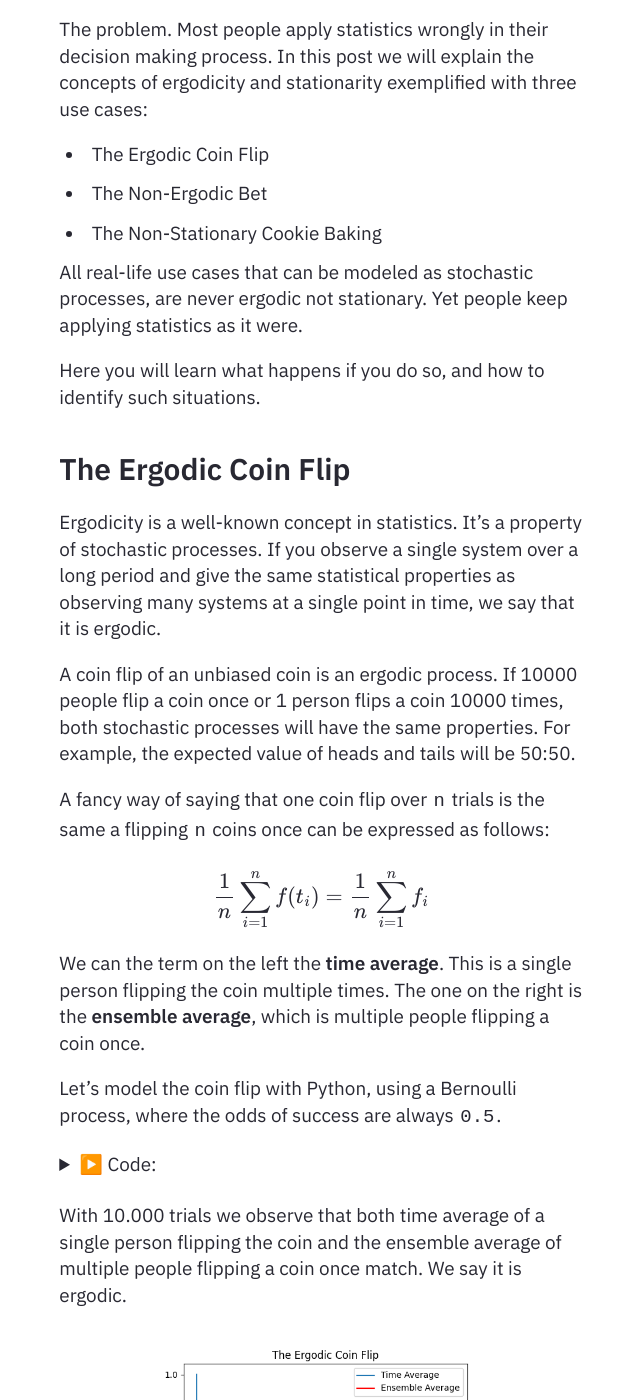
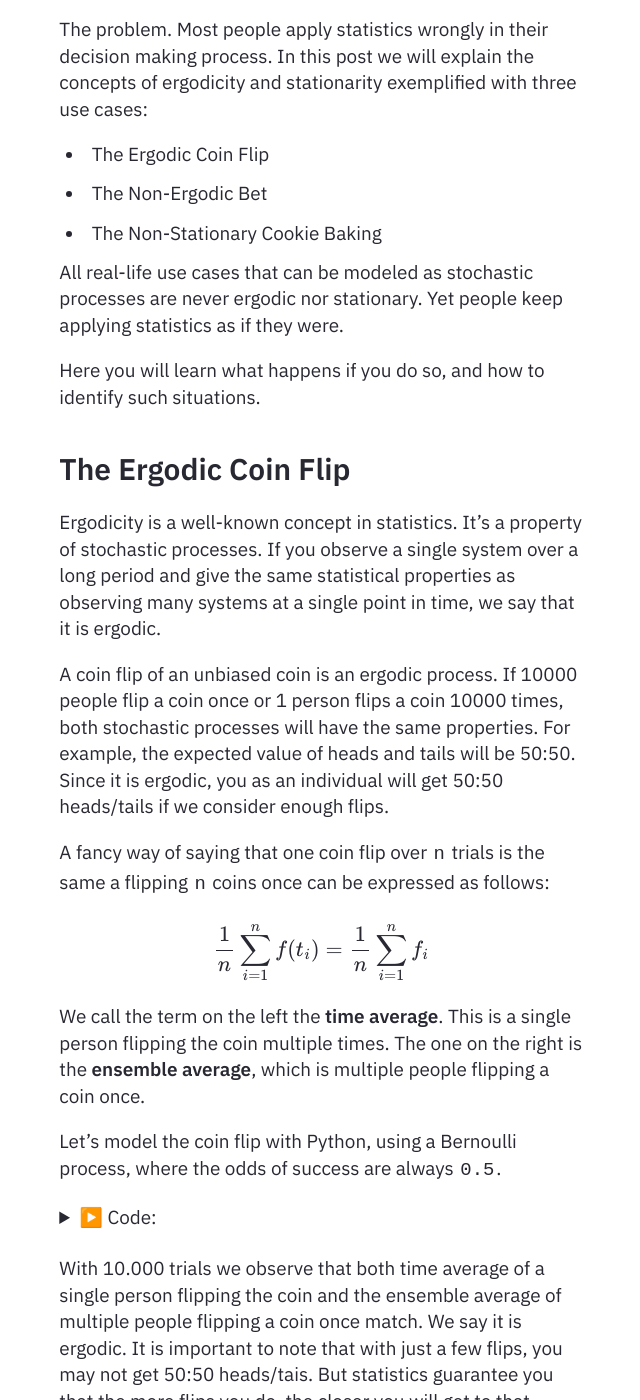
Before and after one commit to alrevuelta/myblog, a Jekyll site: the page built from _posts/2024-09-18-ergodicity.md, in a window 1280 px wide and 1400 px high, scrolled down 529 px. Shown: the whole window, without its empty margins (319-959 px from the left). Built offline with Jekyll 4.4.1, drawn with Linux system fonts in a browser that asks for light colours; formulas are drawn with MathJax 3; some of the changed text lies outside the part shown.

Commit message:
Update 2024-09-18-ergodicity.md

```diff
--- a/_posts/2024-09-18-ergodicity.md
+++ b/_posts/2024-09-18-ergodicity.md
@@ -14,7 +14,7 @@ The problem. Most people apply statistics wrongly in their decision making proce
 - The Non-Ergodic Bet
 - The Non-Stationary Cookie Baking
 
-All real-life use cases that can be modeled as stochastic processes, are never ergodic not stationary. Yet people keep applying statistics as it were.
+All real-life use cases that can be modeled as stochastic processes are never ergodic nor stationary. Yet people keep applying statistics as if they were.
 
 Here you will learn what happens if you do so, and how to identify such situations.
 
@@ -23,6 +23,7 @@ Here you will learn what happens if you do so, and how to identify such situatio
 Ergodicity is a well-known concept in statistics. It’s a property of stochastic processes. If you observe a single system over a long period and give the same statistical properties as observing many systems at a single point in time, we say that it is ergodic.
 
 A coin flip of an unbiased coin is an ergodic process. If 10000 people flip a coin once or 1 person flips a coin 10000 times, both stochastic processes will have the same properties. For example, the expected value of heads and tails will be 50:50.
+Since it is ergodic, you as an individual will get 50:50 heads/tails if we consider enough flips.
 
 A fancy way of saying that one coin flip over `n` trials is the same a flipping `n` coins once can be expressed as follows:
 
@@ -30,7 +31,7 @@ $$
 \frac{1}{n} \sum_{i=1}^{n} f(t_i) = \frac{1}{n} \sum_{i=1}^{n} f_i
 $$
 
-We can the term on the left the **time average**. This is a single person flipping the coin multiple times. The one on the right is the **ensemble average**, which is multiple people flipping a coin once.
+We call the term on the left the **time average**. This is a single person flipping the coin multiple times. The one on the right is the **ensemble average**, which is multiple people flipping a coin once.
 
 Let’s model the coin flip with Python, using a Bernoulli process, where the odds of success are always `0.5`.
 
@@ -69,10 +70,11 @@ plot_averages(time_avg, ensemble_avg, n_flips)
 </details>
 
 With 10.000 trials we observe that both time average of a single person flipping the coin and the ensemble average of multiple people flipping a coin once match. We say it is ergodic.
+It is important to note that with just a few flips, you may not get 50:50 heads/tais. But statistics guarantee you that the more flips you do, the closer you will get to that.
 
 <center><img src="https://github.com/alrevuelta/myblog/blob/main/assets/img/coin.png?raw=true" style="width:70%"></center>
 
-The bad news. Nothing in real life is ergodic. Not even a coin flip. All coins are slightly biased. With every flip, the coin will wear down slightly, potentially altering its bias. External factors like wind or temperature will further worsen the result. Not only it is non-ergodic but also non-stationary.
+The bad news. Nothing in real life is ergodic. Not even a coin flip. All coins are slightly biased. With every flip, the coin will wear down slightly, potentially altering its bias. External factors like wind or temperature will further worsen the result. Not only is it non-ergodic but also non-stationary.
 
 ## The Non-Ergodic Bet
 
@@ -80,9 +82,9 @@ Think of the following bet. You start with 1000€ and flip a coin multiple time
 
 It may sound like a good bet. Spoiler, it is not. With statistics, we can calculate the expected value for each bet. That’s `0.5*0.8 - 0.5*0.5 = 15%`, meaning that `15%` is earned on average on each bet.
 
-After 20 bets the average would be `1000*(1 + 0.15)^20`. That’s `16 366€`, which seems like a good deal. Why not play that game?
+After 20 bets the average would be `+15%` per bet, or `1000*(1 + 0.15)^20`. That’s `16366€`, which seems like a good deal, meaning that on average the expected wealth after the 20 bets is that. Why not play that game?
 
-The problem is that we have calculated the expected wealth for the so-called ensemble. In other words, that’s what infinite players will get playing after 20 bets. You are not the ensemble. You are an individual.
+The problem is that we have calculated the expected wealth for the so-called ensemble. The ensemble average. In other words, that’s what infinite players will get playing after 20 bets. You are not the ensemble. You are an individual.
 
 This stochastic process is not ergodic, since the ensemble doesn’t match individual wealth paths. Let’s model this with Python and check that.
 
```
